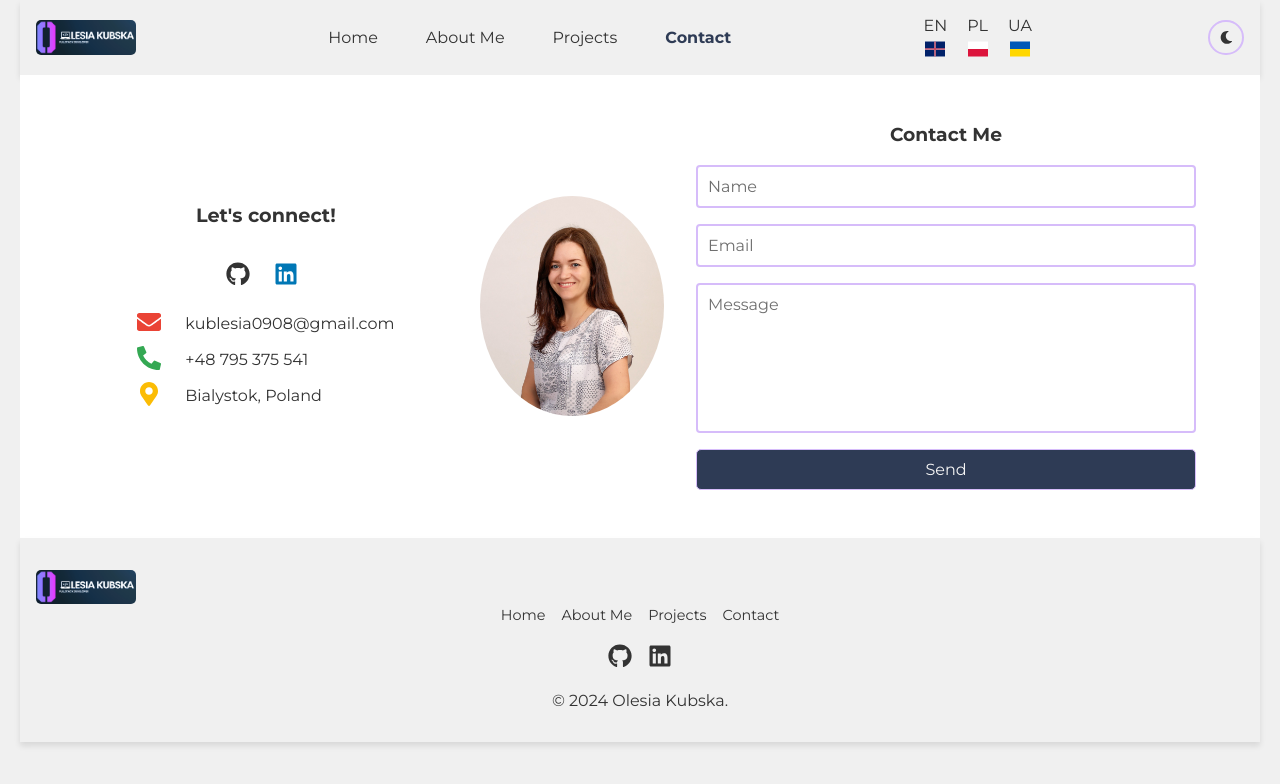
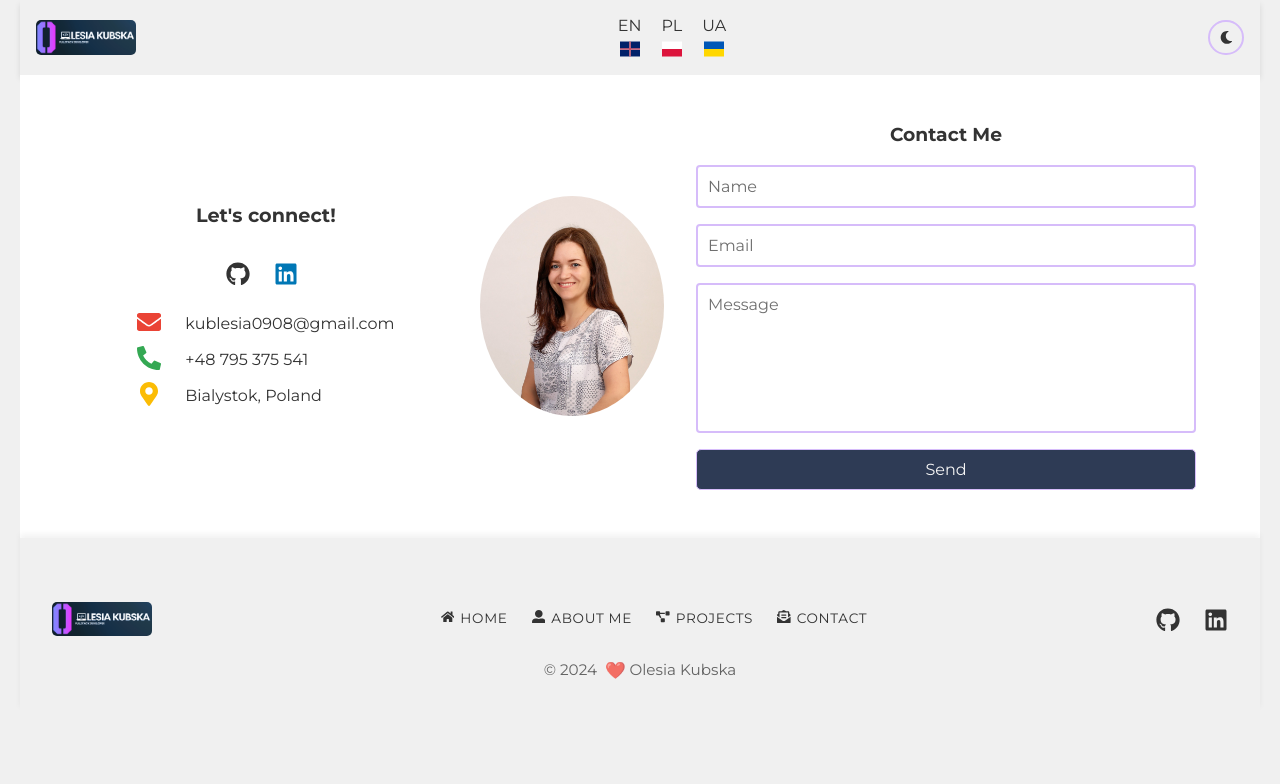
Before and after one commit to OlesiaKubska/olesia-kubska-portfolio, a React (Vite) app: page /olesia-kubska-portfolio/contact in a window 1280 px wide. Shown: the top 784 px of the page. Built offline with nearby package versions, Linux system fonts and the light colour scheme.

Commit message:
refactor(footer): improve layout, add icons & animation, update structure

```diff
--- a/src/components/Footer/Footer.jsx
+++ b/src/components/Footer/Footer.jsx
@@ -1,12 +1,20 @@
 import { FaGithub, FaLinkedin } from "react-icons/fa";
 import { useTranslation } from "react-i18next";
 import Logo from "../Logo/Logo";
+import {
+  FaHome,
+  FaUserAlt,
+  FaProjectDiagram,
+  FaEnvelopeOpenText,
+} from "react-icons/fa";
 import {
   FooterContainer,
   ContactInfo,
   SocialLink,
   FooterNav,
   Copyright,
+  LogoWrapper,
+  FooterContent,
 } from "./Footer.styled";
 import { NavLink } from "react-router-dom";
 
@@ -15,12 +23,27 @@ const Footer = () => {
 
   return (
     <FooterContainer>
+      <FooterContent>
+        <LogoWrapper>
           <Logo />
+        </LogoWrapper>
         <FooterNav>
-        <NavLink to="/">{t("home")}</NavLink>
-        <NavLink to="/about">{t("aboutMe")}</NavLink>
-        <NavLink to="/projects">{t("projects")}</NavLink>
-        <NavLink to="/contact">{t("contact")}</NavLink>
+          <NavLink to="/">
+            <FaHome style={{ marginRight: "6px" }} />
+            {t("home")}
+          </NavLink>
+          <NavLink to="/about">
+            <FaUserAlt style={{ marginRight: "6px" }} />
+            {t("aboutMe")}
+          </NavLink>
+          <NavLink to="/projects">
+            <FaProjectDiagram style={{ marginRight: "6px" }} />
+            {t("projects")}
+          </NavLink>
+          <NavLink to="/contact">
+            <FaEnvelopeOpenText style={{ marginRight: "6px" }} />
+            {t("contact")}
+          </NavLink>
         </FooterNav>
         <ContactInfo>
           <SocialLink
@@ -38,7 +61,14 @@ const Footer = () => {
             <FaLinkedin size="1.5em" />
           </SocialLink>
         </ContactInfo>
-      <Copyright>&copy; {new Date().getFullYear()} Olesia Kubska.</Copyright>
+      </FooterContent>
+      <Copyright>
+        &copy; {new Date().getFullYear()}{" "}
+        <span role="img" aria-label="heart">
+          ❤️
+        </span>
+        Olesia Kubska
+      </Copyright>
     </FooterContainer>
   );
 };
--- a/src/components/Footer/Footer.styled.jsx
+++ b/src/components/Footer/Footer.styled.jsx
@@ -1,73 +1,124 @@
 import styled from "styled-components";
-
-// export const ContactInfo = styled.div`
-//  display: flex;
-//  justify-content: center;
-//  align-items: center;
-//  gap: 1rem;
-//  margin-bottom: 1rem;
-//  flex-wrap: wrap;
-// `;
-
-// export const SocialLink = styled.a`
-//  color: ${({ theme }) => theme.text};
-// `;
 
 export const FooterContainer = styled.footer`
   background-color: ${({ theme }) => theme.body};
-  padding: 2rem 1rem;
+  padding: 3rem 1rem 2rem;
   text-align: center;
   color: ${({ theme }) => theme.text};
-  box-shadow: ${({ theme }) => theme.boxShadow};
+  box-shadow: ${({ theme }) => theme.footerShadow};
+  display: flex;
+  flex-direction: column;
+  align-items: center;
+  gap: 1.5rem;
+  width: 100%;
+
+  @media (min-width: ${({ theme }) => theme.breakpoint.tablet}) {
+    padding: 4rem 2rem 2rem;
+  }
 `;
 
-export const Logo = styled.div`
-  font-weight: bold;
-  font-size: 1.2rem;
-  margin-bottom: 1rem;
+export const FooterContent = styled.div`
+  display: flex;
+  flex-direction: column;
+  align-items: center;
+  width: 100%;
+  gap: 1rem;
+
+  @media (min-width: ${({ theme }) => theme.breakpoint.tablet}) {
+    flex-direction: row;
+    justify-content: space-between;
+    width: 100%;
+  }
+`;
+
+export const LogoWrapper = styled.div`
+  display: inline-block;
+  transition: transform 0.3s ease, box-shadow 0.3s ease;
+
+  &:hover {
+    transform: scale(1.05);
+    box-shadow: 0 4px 10px rgba(0, 0, 0, 0.1);
+  }
+
+  img {
+    max-width: 120px;
+    height: auto;
+  }
 `;
 
 export const FooterNav = styled.nav`
   display: flex;
+  gap: 1.5rem;
+  flex-wrap: wrap;
   justify-content: center;
-  flex-wrap: wrap;
-  gap: 1rem;
-  margin-bottom: 1rem;
+  align-items: center;
 
   a {
+    font-size: 0.85rem;
+    text-transform: uppercase;
+    letter-spacing: 0.05em;
     color: ${({ theme }) => theme.text};
     text-decoration: none;
-    font-size: 0.9rem;
+    transition: color 0.3s ease;
 
     &:hover {
       color: ${({ theme }) => theme.toggleBorder};
+    }
+
+    a.active {
+      font-weight: 600;
+      text-decoration: underline;
     }
   }
 `;
 
 export const ContactInfo = styled.div`
   display: flex;
+  gap: 1.5rem;
   justify-content: center;
-  gap: 1rem;
   align-items: center;
-  flex-wrap: wrap;
-  margin-bottom: 1rem;
 `;
 
 export const SocialLink = styled.a`
   color: ${({ theme }) => theme.text};
-  transition: color 0.3s;
+  transition: color 0.3s ease, transform 0.2s ease;
 
   &:hover {
     color: ${({ theme }) => theme.toggleBorder};
+    transform: scale(1.2);
+  }
+
+  svg {
+    vertical-align: middle;
   }
 `;
 
 export const Copyright = styled.div`
-  font-size: 0.8rem;
+  font-size: 0.85rem;
+  opacity: 0.75;
+  text-align: center;
   color: ${({ theme }) => theme.text};
 
+  span {
+    margin: 0 0.3rem;
+  }
+
+  span[role="img"] {
+    display: inline-block;
+    animation: pulse 1.5s infinite;
+  }
+
+  @keyframes pulse {
+    0%,
+    100% {
+      transform: scale(1);
+    }
+    50% {
+      transform: scale(1.2);
+    }
+  }
+
   @media (min-width: ${({ theme }) => theme.breakpoint.tablet}) {
-    font-size: 1rem;
+    font-size: 0.95rem;
   }
 `;
--- a/src/components/Header/Header.styled.jsx
+++ b/src/components/Header/Header.styled.jsx
@@ -19,6 +19,7 @@ export const Navigation = styled.nav`
   gap: 1rem;
   flex-direction: column;
   position: absolute;
+  text-transform: uppercase;
   top: 65px;
   left: 0;
   width: 100%;
@@ -26,7 +27,7 @@ export const Navigation = styled.nav`
   padding: 1rem;
   box-shadow: ${({ theme }) => theme.boxShadow};
 
- @media (min-width: ${({ theme }) => theme.breakpoint.tablet}) {
+  @media (min-width: ${({ theme }) => theme.breakpoint.desktop}) {
     display: flex;
     flex-direction: row;
     position: relative;
@@ -43,6 +44,7 @@ export const StyledNavLink = styled(NavLink)`
   color: ${({ theme }) => theme.text};
   text-decoration: none;
   padding: 0.5rem 1rem;
+  font-size: 0.9rem;
 
   &.active {
     color: ${({ theme }) => theme.linkHover};
@@ -55,7 +57,6 @@ export const StyledNavLink = styled(NavLink)`
 
   @media (max-width: ${({ theme }) => theme.breakpoint.mobile}) {
     padding: 0.5rem;
-  font-size: 0.9rem;
   }
 `;
 
--- a/src/styles/themes.js
+++ b/src/styles/themes.js
@@ -9,6 +9,7 @@ export const lightTheme = {
   buttonColorHover: "#2D0C57",
   borderColor: "#D6BCFA",
   boxShadow: "0 4px 6px rgba(0, 0, 0, 0.1)",
+  footerShadow: "0 -4px 6px rgba(0, 0, 0, 0.05)",
   homeBackground: "rgba(255, 255, 255, 0.7)",
   linkHover: "#2E3B55",
   error: "#FF6B6B",
@@ -33,6 +34,7 @@ export const darkTheme = {
   buttonColorHover: "#1F2937",
   borderColor: "#B985F4",
   boxShadow: "0 4px 6px rgba(0, 0, 0, 0.2)",
+  footerShadow: "0 -2px 6px rgba(255, 255, 255, 0.05)",
   homeBackground: "rgba(0, 0, 0, 0.6)",
   linkHover: "#9CA3AF",
   error: "#FF6B6B",
```
Lines whose indentation alone changed are shown as unchanged.
